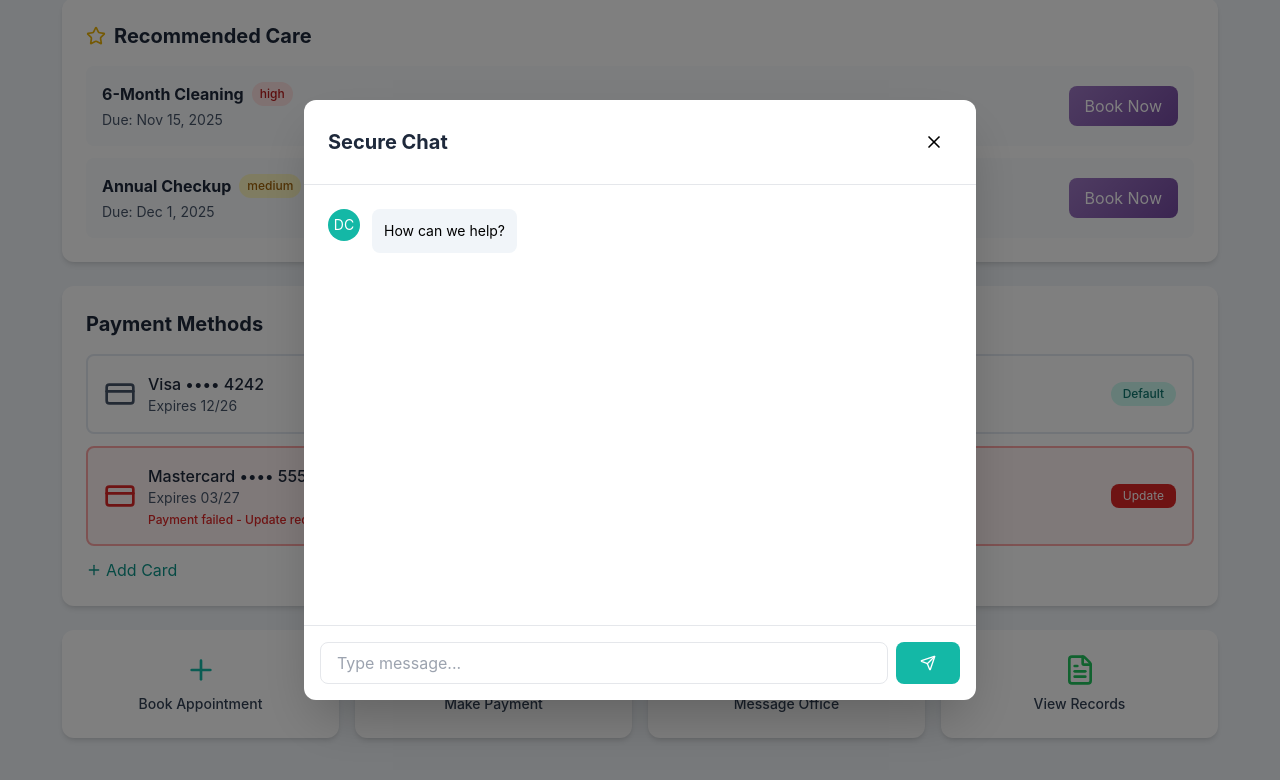
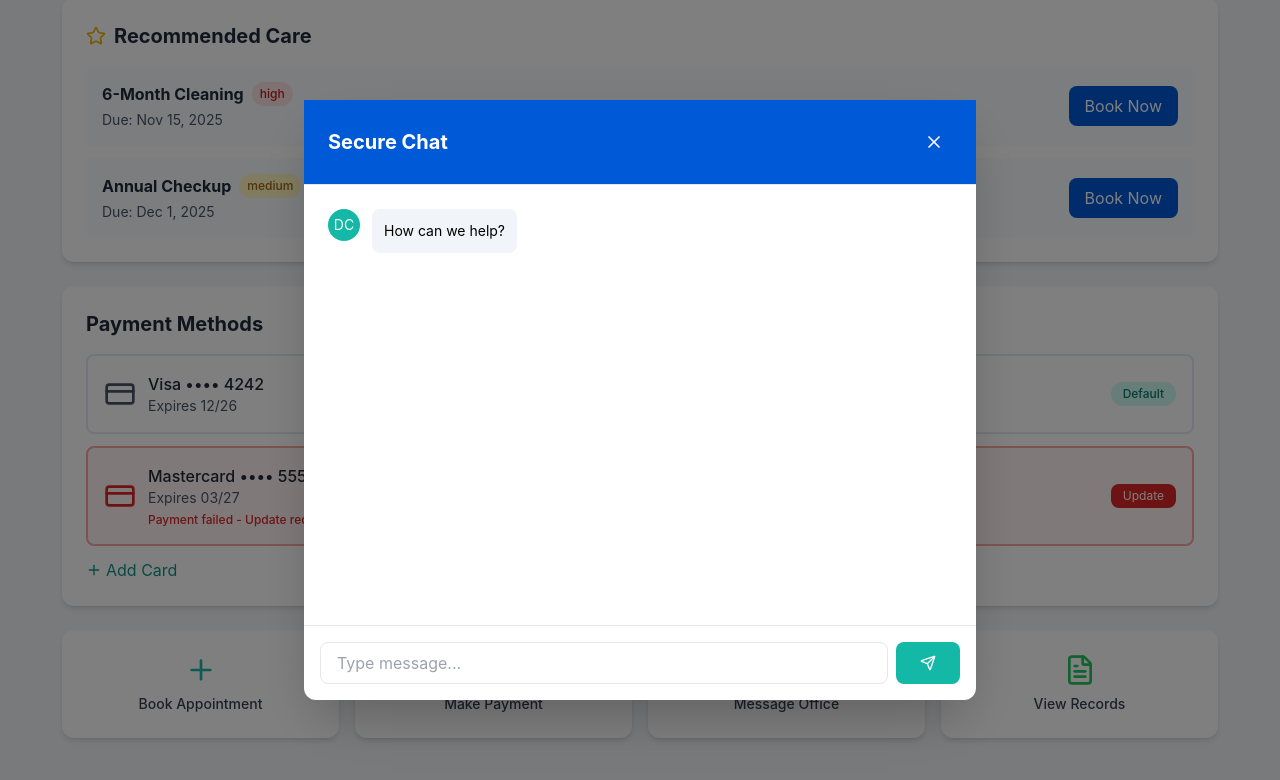
Before and after one commit to Alberto85ariel13/dental-pos, a React (Vite) app: page /portal-patient/1001 in a window 1280 px wide. Both pictures are taken after a click on the button "Message Office". Shown: the part 708-1488 px from the top of the page. Built offline with nearby package versions, Linux system fonts and the light colour scheme.

Commit message:
improve css

```diff
--- a/src/pages/PatientPortal.jsx
+++ b/src/pages/PatientPortal.jsx
@@ -532,7 +532,7 @@ const DentalManagementSystem = () => {
                 </div>
                 <button
                   onClick={openAppointmentModal}
-                  className="px-4 py-2 bg-[linear-gradient(135deg,#9e78c4_0%,#764ba2_100%)] text-white rounded-lg hover:bg-[#7b6ef6]"
+                  className="px-4 py-2 bg-[#0059D6] text-white rounded-lg hover:bg-[#7b6ef6]"
                 >
                   Book Now
                 </button>
@@ -1515,13 +1515,13 @@ const DentalManagementSystem = () => {
     return (
       <div className="fixed inset-0 bg-black bg-opacity-50 flex items-center justify-center z-50 p-4">
         <div className="bg-white rounded-xl shadow-2xl max-w-2xl w-full h-[600px] flex flex-col">
-          <div className="p-6 border-b flex items-center justify-between">
-            <h3 className="text-xl font-bold text-slate-800">Secure Chat</h3>
+          <div className="bg-[#0059D6] p-6 border-b flex items-center justify-between">
+            <h3 className="text-xl font-bold text-white">Secure Chat</h3>
             <button
               onClick={() => setShowChatModal(false)}
               className="p-2 hover:bg-slate-100 rounded-lg"
             >
-              <X className="w-5 h-5" />
+              <X className="w-5 h-5 text-white" />
             </button>
           </div>
 
```
